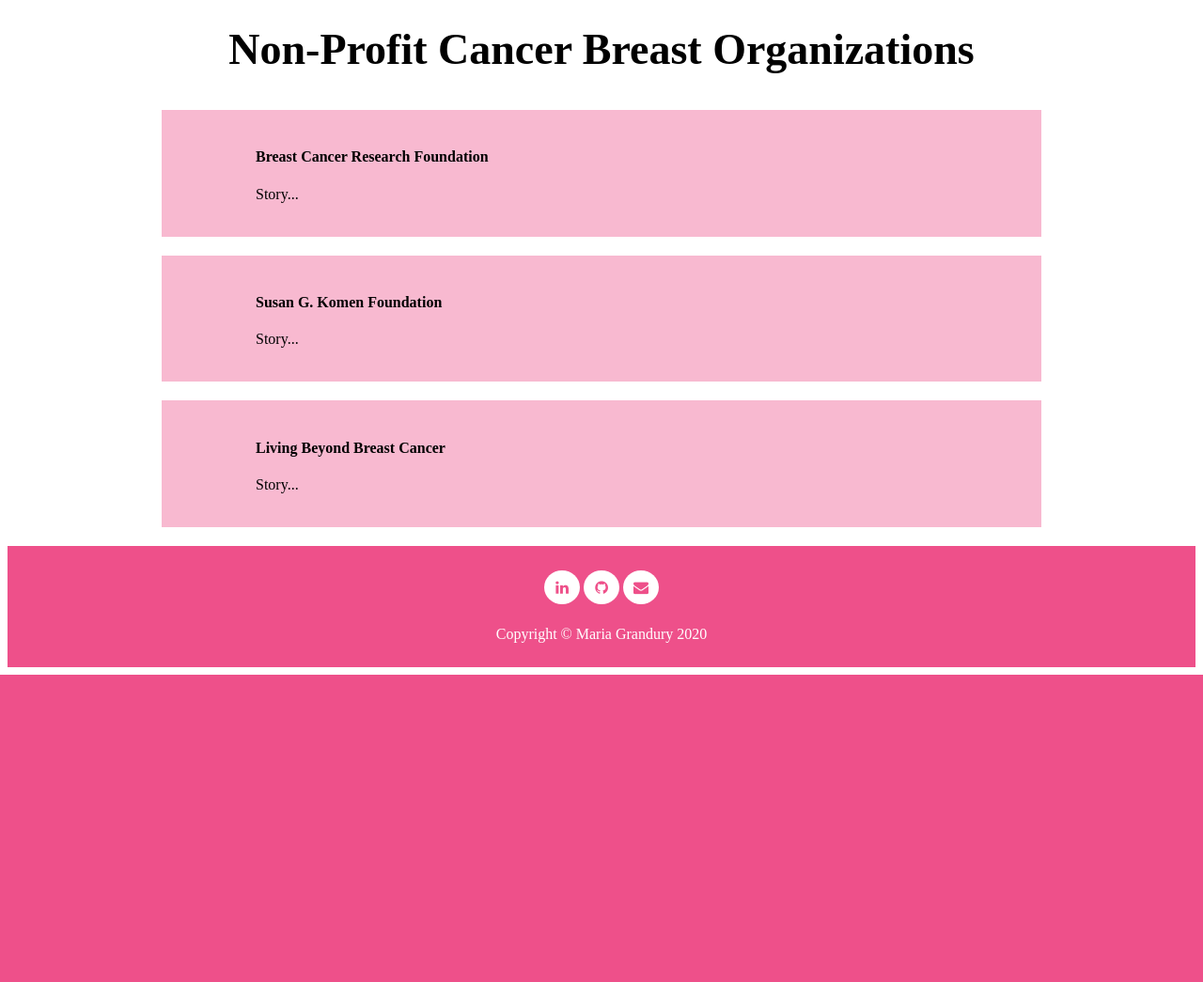
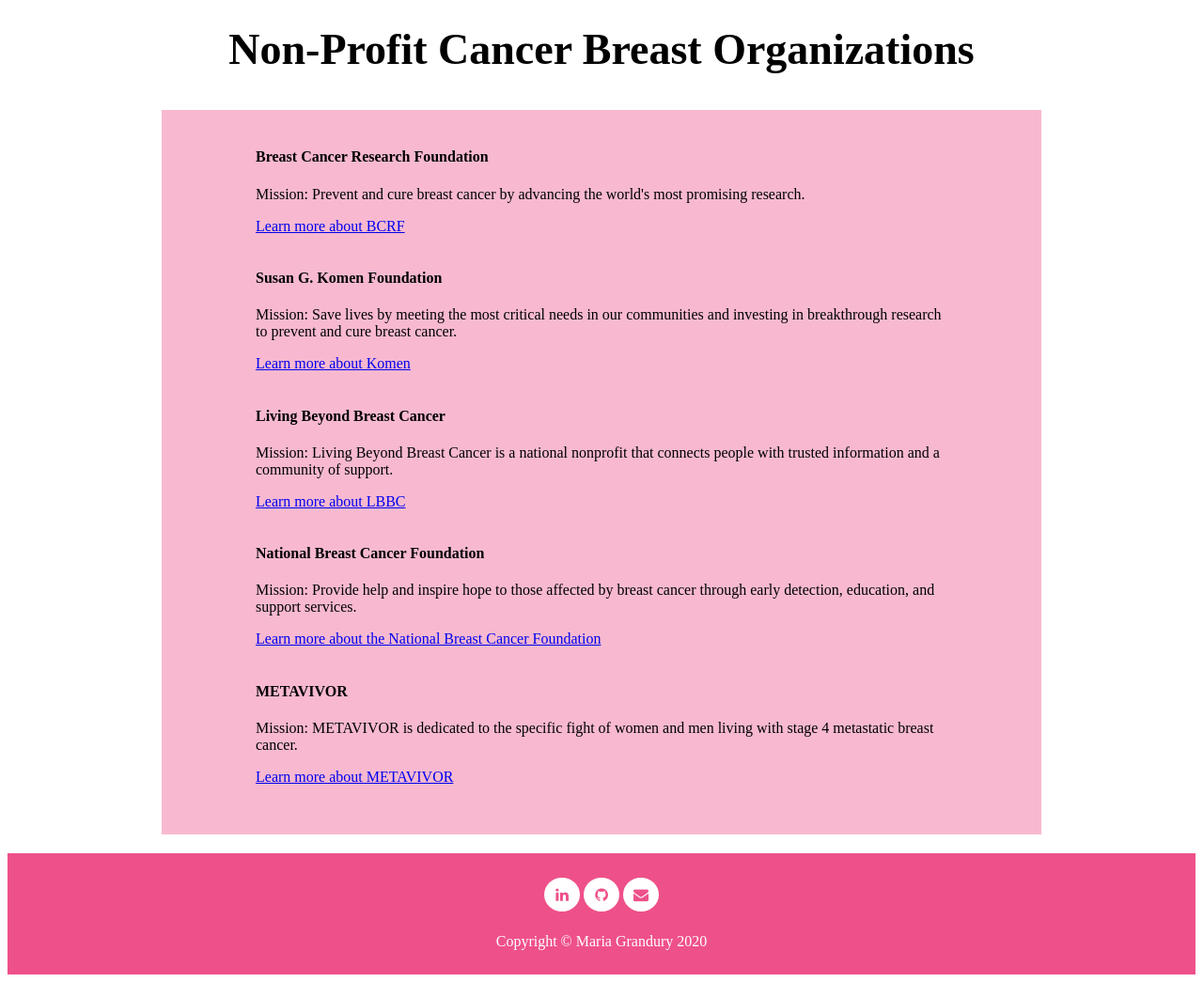
Before and after one commit to magrandury/pink-smile, a Flask app: page /organizations in a window 1280 px wide. Shown: the part 295-1340 px from the top of the page at 94% size. Before the commit the page ends 1013 px from the top, so only its background shows below. Run offline with Flask 2, Linux system fonts and the light colour scheme.

Commit message:
Add 5 breast cancer organizations

```diff
--- a/templates/organizations.html
+++ b/templates/organizations.html
@@ -9,21 +9,29 @@
 
     <h2>Non-Profit Cancer Breast Organizations</h2>
 
-    <div class="container">
+    <div id="org" class="row">
       <div class="card">
         <h4>Breast Cancer Research Foundation</h4>
-        <p>Story...</p>
+        <p>Mission: Prevent and cure breast cancer by advancing the world's most promising research.</p>
+        <p style="padding-bottom: 16px"><a href="https://www.bcrf.org/">Learn more about BCRF</a></p>
+
+        <h4>Susan G. Komen Foundation</h4>
+        <p>Mission: Save lives by meeting the most critical needs in our communities and investing in breakthrough research to prevent and cure breast cancer.</p>
+        <p style="padding-bottom: 16px"><a href="https://ww5.komen.org/">Learn more about Komen</a></p>
+
+        <h4>Living Beyond Breast Cancer</h4>
+        <p>Mission: Living Beyond Breast Cancer is a national nonprofit that connects people with trusted information and a community of support.</p>
+        <p style="padding-bottom: 16px"><a href="https://www.lbbc.org/">Learn more about LBBC</a></p>
+
+        <h4>National Breast Cancer Foundation</h4>
+        <p>Mission: Provide help and inspire hope to those affected by breast cancer through early detection, education, and support services.</p>
+        <p style="padding-bottom: 16px"><a href="https://www.nationalbreastcancer.org/">Learn more about the National Breast Cancer Foundation</a></p>
+
+        <h4>METAVIVOR</h4>
+        <p>Mission: METAVIVOR is dedicated to the specific fight of women and men living with stage 4 metastatic breast cancer.</p>
+        <p style="padding-bottom: 16px"><a href="http://www.metavivor.org/">Learn more about METAVIVOR</a></p>
       </div>
 
-      <div class="card">
-        <h4>Susan G. Komen Foundation</h4>
-        <p>Story...</p>
-      </div>
-
-      <div class="card">
-        <h4>Living Beyond Breast Cancer</h4>
-        <p>Story...</p>
-      </div>
     </div>
 
     {% endblock %}
```
